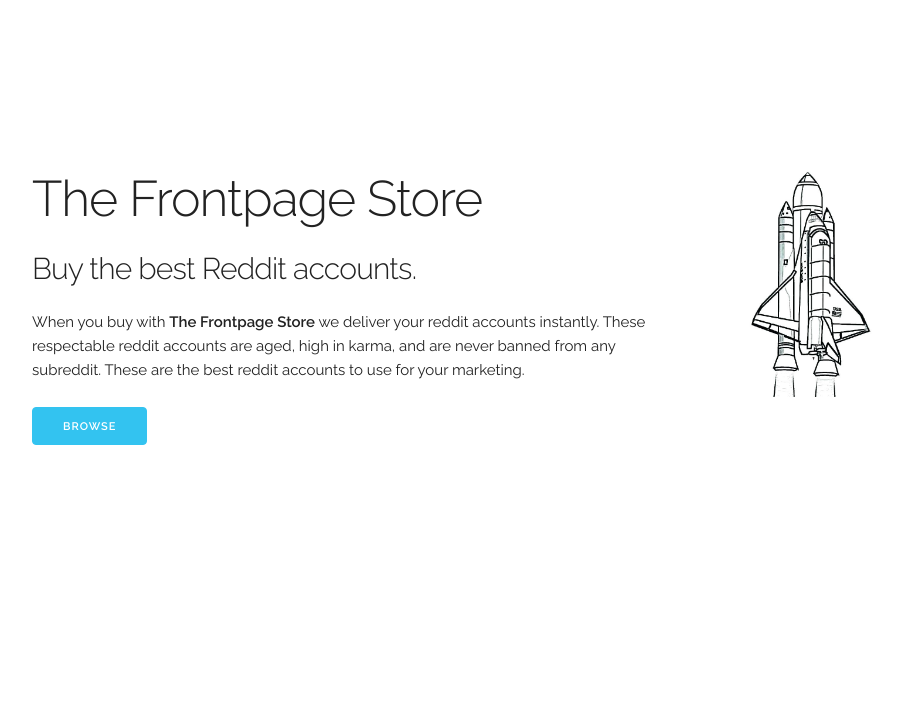
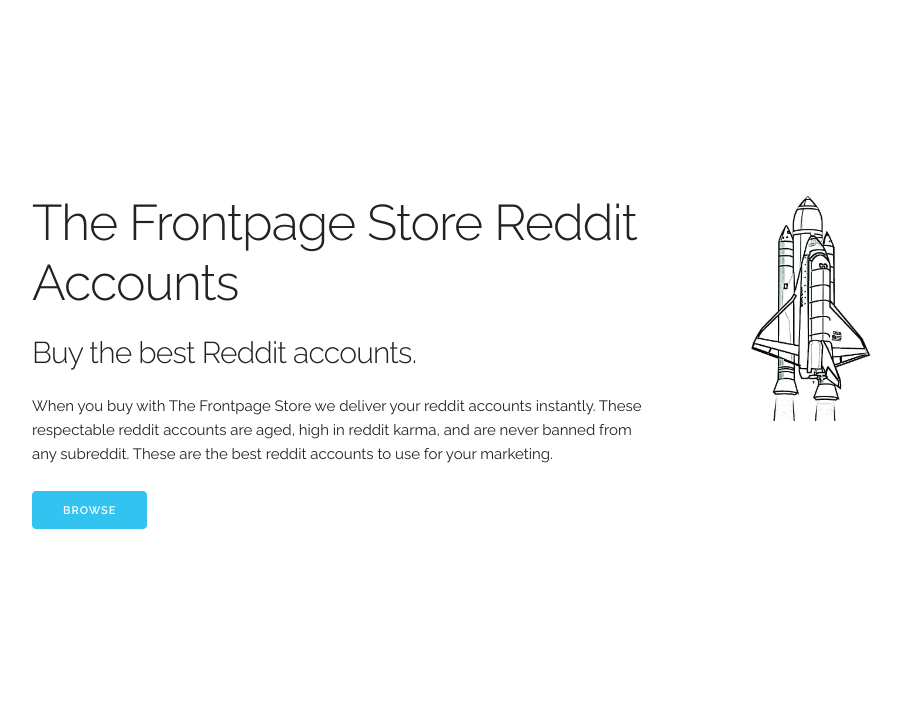
Before and after one commit to bmcnns/thefrontpagestore, a Flask app: page / in a window 1280 px wide. Shown: the part 71-777 px from the top of the page, without its empty margins (128-1029 px from the left). Before the commit the page ends 516 px from the top, so only its background shows below. Run offline with Flask 2, Linux system fonts and the light colour scheme; some libraries are stand-ins or nearby versions.

Commit message:
SEO Optimizations

```diff
--- a/templates/index.html
+++ b/templates/index.html
@@ -7,8 +7,7 @@
     <meta charset="utf-8">
     <title>The Frontpage Store - Reddit Accounts, Reddit, Reddit Karma</title>
     <meta name="author" content="Bryce MacInnis">
-    <meta name="description" content="Buy aged Reddit accounts with high karma. Get instant delivery and Mastercard/VISA checkout options when you purchase with us. We respond within 24 hours." /
-    <!-- Mobile Specific Metas
+    <meta name="description" content="Buy aged Reddit accounts with high karma. Get instant delivery and Mastercard/VISA checkout options when you purchase with us. We respond within 24 hours." />
   –––––––––––––––––––––––––––––––––––––––––––––––––– -->
     <meta name="viewport" content="width=device-width, initial-scale=1">
     <!-- FONT
@@ -52,12 +51,9 @@
     <div class="container">
         <div class="row">
             <div class="two-thirds column" style="margin-top: 25%; margin-bottom: 25%;">
-                <h1>The Frontpage Store</h1>
+                <h1>The Frontpage Store Reddit Accounts</h1>
                 <h4>Buy the best Reddit accounts.</h4>
-                <p> When you buy with
-                    <strong>The Frontpage Store</strong> we deliver your reddit accounts instantly.
-                    These respectable reddit accounts are aged, high in karma, and are never banned from any subreddit.
-                    These are the best reddit accounts to use for your marketing. </p>
+                <p> When you buy with The Frontpage Store we deliver your reddit accounts instantly. These respectable reddit accounts are aged, high in reddit karma, and are never banned from any subreddit. These are the best reddit accounts to use for your marketing.</p>
                 <form action="/" method="post">
                     <input type="submit" class="button-primary" id="accountsButton" value="Browse">
                 </form>
```
